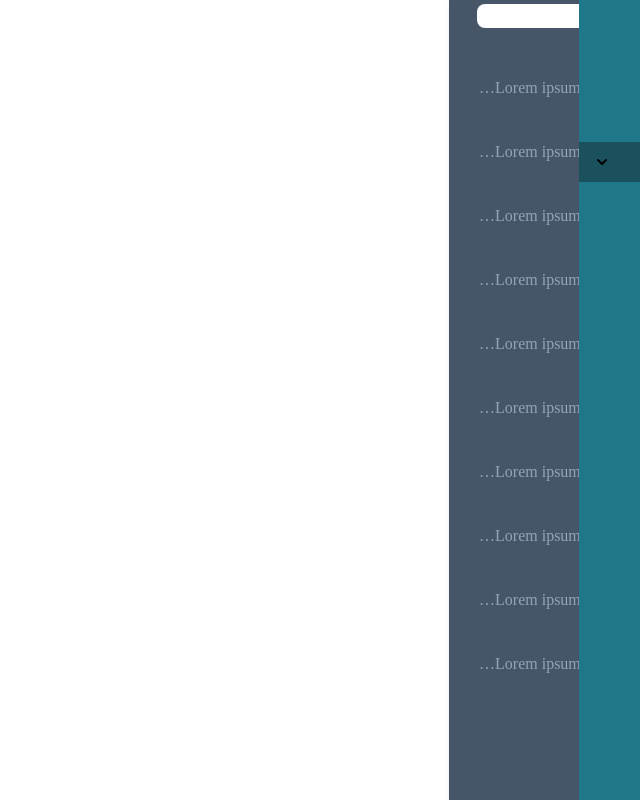
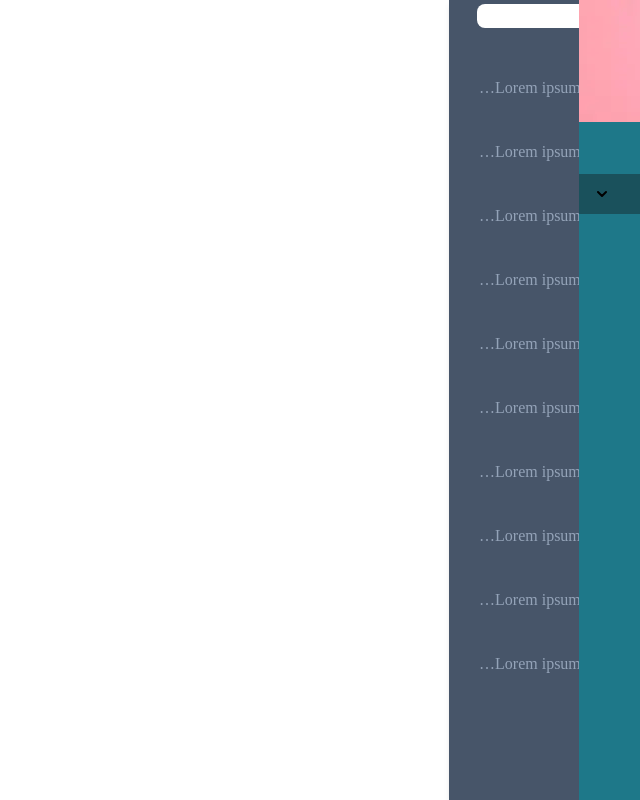
Before and after one commit to Mohaymen-Academy/FE02-Messenger, a React (Vite) app: page /App in a window 1280 px wide. Shown: the whole page, without its empty margins (640-1280 px from the left). Built offline with nearby package versions, Linux system fonts and the light colour scheme; a web font is replaced by a local one.

Commit message:
before merge

```diff
--- a/src/Components/SidebarMenu.jsx
+++ b/src/Components/SidebarMenu.jsx
@@ -12,7 +12,7 @@ export default function SidebarMenu({ profileImage, username, open, divref }) {
   const [menu, setmenu] = useState(NUM_SIDEBAR_SETTINGS);
   const Menues = {
     [NUM_SIDEBAR_DEFAULT]: <Default menuSetter={setmenu} />,
-    [NUM_SIDEBAR_SETTINGS]: <Settings />,
+    [NUM_SIDEBAR_SETTINGS]: <Settings />
     //  , [NUM_SIDEBAR_CONTACTS]:
     //  , [NUM_SIDEBAR_CHANNEL]:
     //  , [NUM_SIDEBAR_GROUP]:
@@ -25,9 +25,19 @@ export default function SidebarMenu({ profileImage, username, open, divref }) {
         className={`w-[250px] fixed top-0 flex h-screen flex-col bg-[#1e7889] transition-all duration-1000 ease-in-out ${
           open ? 'right-0' : 'right-[-255px]'
         }`}>
-        <div className="flex flex-col gap-3  pt-5 pb-3 pr-5 pl-[5.75rem] w-fit">
-          <img src={profileImage} className="w-[70px] h-[70px] rounded-full" alt="" />
-          {username}
+        <div className=" w-[100%] h-[170px] flex flex-col gap-6 pt-0 items-center">
+          <div
+            className="flex justify-center m-0 w-[100%] object-cover
+            h-[100%]"
+            style={{ background: `url(${'images/wall.webp'})` }}>
+            <img
+              src={profileImage}
+              className="w-[70px] h-[70px] rounded-full p-1 bg-[#1e7889] relative bottom-[-70px]"
+              alt=""
+            />
+          </div>
+          <p
+          className={''}>{username}</p>
         </div>
         {Menues[menu]}
       </div>
```
Also changed, not shown: public/images/wall.webp (added).
